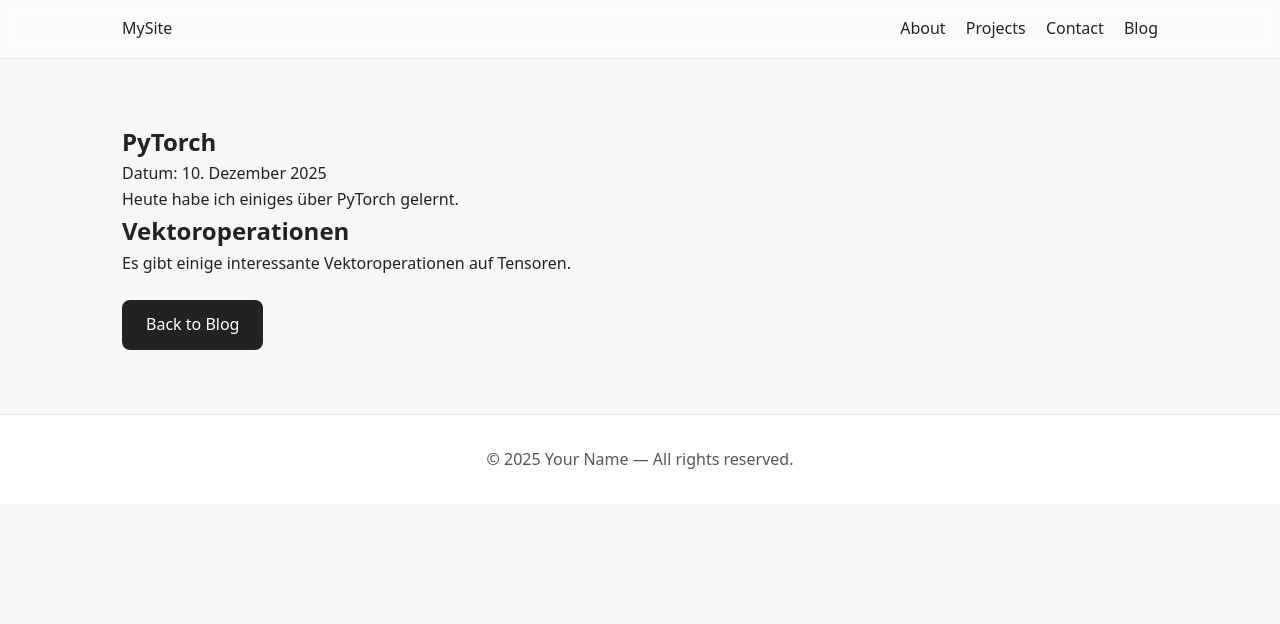
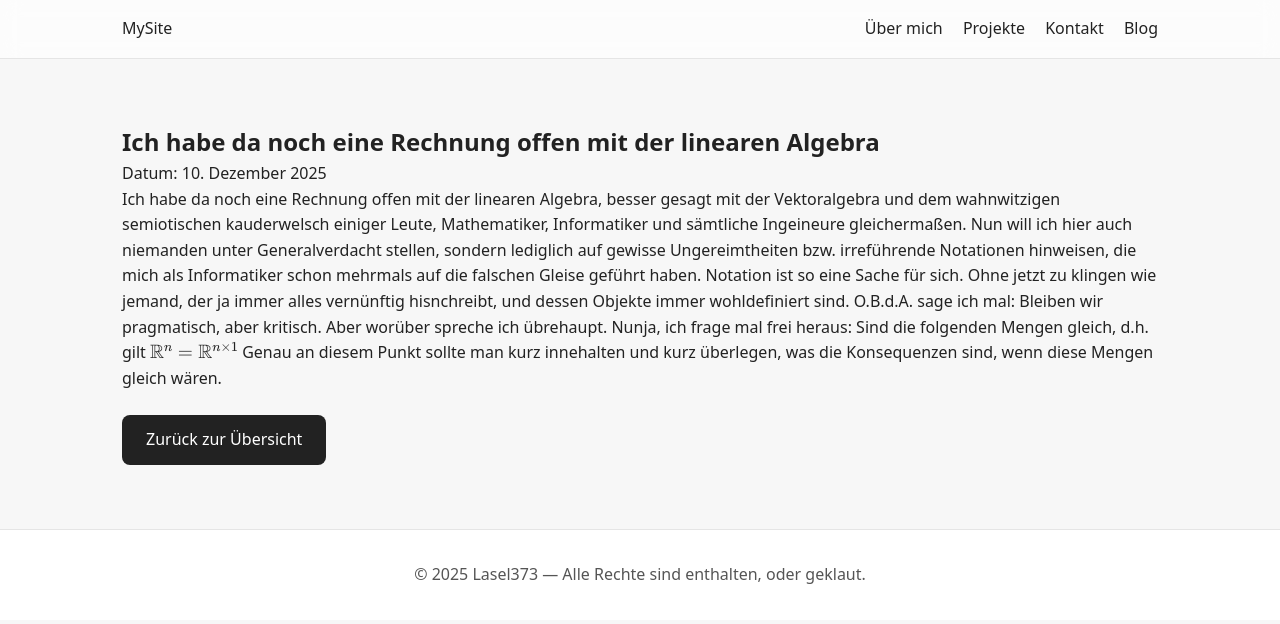
Before and after one commit to Lasel373/lasel373.github.io, a plain HTML site: page posts/post1.html in a window 1280 px wide. Drawn offline with nearby package versions, Linux system fonts and the light colour scheme.

Commit message:
Artikel zu Vektoralgebra

```diff
--- a/posts/post1.html
+++ b/posts/post1.html
@@ -3,7 +3,7 @@
 <head>
     <meta charset="UTF-8" />
     <meta name="viewport" content="width=device-width, initial-scale=1.0" />
-    <title>Post Title</title>
+    <title>Ich habe da noch eine Rechnung offen mit der linearen Algebra</title>
     <link rel="stylesheet" href="../style.css" />
 </head>
 <body>
@@ -11,36 +11,52 @@
         <nav>
             <div class="logo">MySite</div>
             <div>
-                <a href="../index.html#about">About</a>
-                <a href="../index.html#projects">Projects</a>
-                <a href="../index.html#contact">Contact</a>
+                <a href="../index.html#about">Über mich</a>
+                <a href="../index.html#projects">Projekte</a>
+                <a href="../index.html#contact">Kontakt</a>
                 <a href="../blog.html">Blog</a>
             </div>
         </nav>
     </header>
 
     <section class="section fade-in">
-        <h1>PyTorch</h1>
+        <h1>Ich habe da noch eine Rechnung offen mit der linearen Algebra</h1>
         <p class="post-date">Datum: 10. Dezember 2025</p>
 
         <article class="post-content">
             <p>
-                Heute habe ich einiges über PyTorch gelernt.
+                Ich habe da noch eine Rechnung offen mit der linearen Algebra, besser gesagt mit der Vektoralgebra und dem wahnwitzigen semiotischen kauderwelsch einiger Leute, Mathematiker, Informatiker und sämtliche Ingeineure gleichermaßen.
+                Nun will ich hier auch niemanden unter Generalverdacht stellen, sondern lediglich auf gewisse Ungereimtheiten bzw. irreführende Notationen hinweisen, die mich als Informatiker schon mehrmals auf die falschen Gleise geführt haben.
+                Notation ist so eine Sache für sich. Ohne jetzt zu klingen wie jemand, der ja immer alles vernünftig hisnchreibt, und dessen Objekte immer wohldefiniert sind.
+                O.B.d.A. sage ich mal: Bleiben wir pragmatisch, aber kritisch.
+                Aber worüber spreche ich übrehaupt.
+                Nunja, ich frage mal frei heraus:
+                Sind die folgenden Mengen gleich, d.h. gilt
+                $\mathbb{R}^n = \mathbb{R}^{n \times 1}$
+
+                Genau an diesem Punkt sollte man kurz innehalten und kurz überlegen, was die Konsequenzen sind, wenn diese Mengen gleich wären.
             </p>
 
-            <h2>Vektoroperationen</h2>
+            <h2> </h2>
             <p>
-                Es gibt einige interessante Vektoroperationen auf Tensoren.
+
             </p>
         </article>
 
-        <a href="../blog.html" class="btn-primary">Back to Blog</a>
+        <a href="../blog.html" class="btn-primary">Zurück zur Übersicht</a>
     </section>
 
     <footer>
-        © 2025 Your Name — All rights reserved.
+        © 2025 Lasel373 — Alle Rechte sind enthalten, oder geklaut.
     </footer>
 
     <script src="../script.js"></script>
+    <script>
+        window.MathJax = {
+            tex: { inlineMath: [['$', '$'], ['\\(', '\\)']] },
+            chtml: { displayAlign: 'center' }
+        };
+    </script>
+    <script src="https://cdn.jsdelivr.net/npm/mathjax@3/es5/tex-chtml.js"></script>
 </body>
 </html>
```
Also changed, not shown: blog.html (+1 -1 lines).
